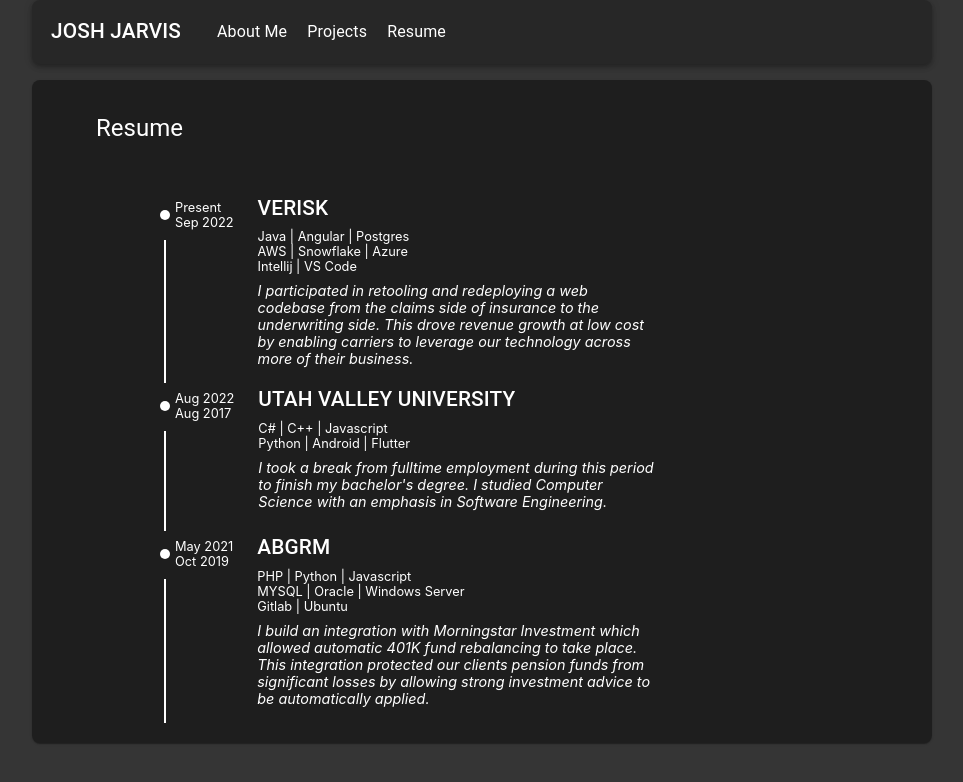
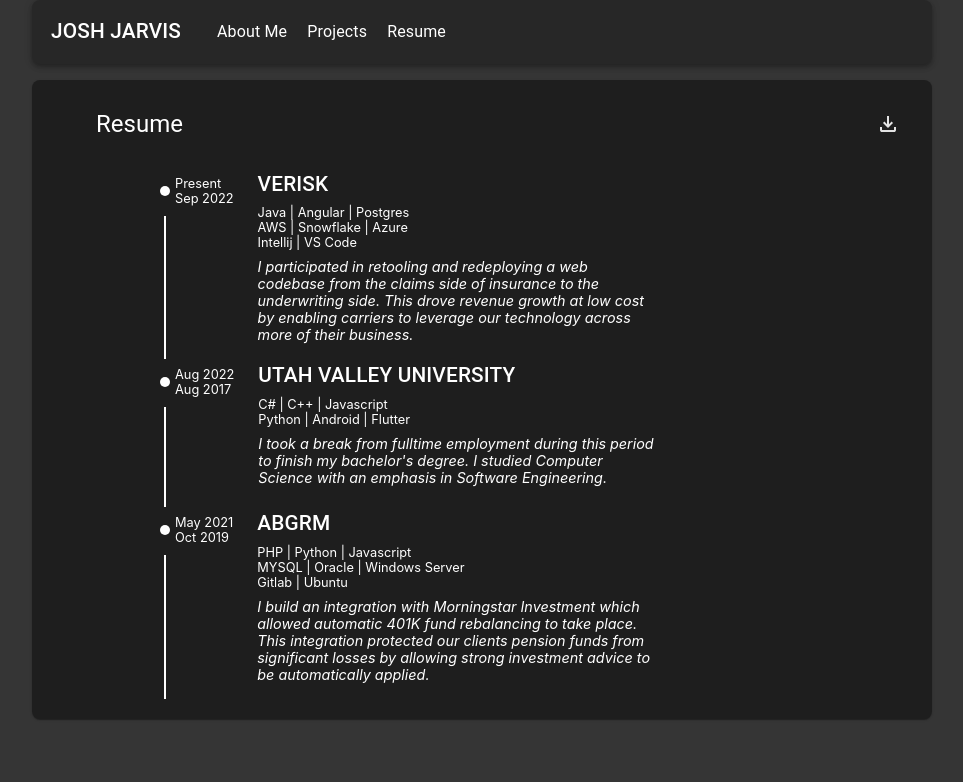
Before and after one commit to ixonstater/react-resume, a React (Vite) app: page /resume in a window 1280 px wide. Shown: the top 782 px of the page, without its empty margins (158-1121 px from the left). Built offline with nearby package versions, Linux system fonts and the light colour scheme.

Commit message:
Started adding download icon for hard copy resume.

```diff
--- /dev/null
+++ b/src/components/icons/DownloadIcon.tsx
@@ -0,0 +1,11 @@
+import { SvgIcon } from "@mui/material";
+
+export function DownloadIcon(): JSX.Element {
+  return (
+    <SvgIcon>
+      <svg xmlns="http://www.w3.org/2000/svg" height="24px" viewBox="0 -960 960 960" width="24px" fill="#e3e3e3">
+        <path d="M480-320 280-520l56-58 104 104v-326h80v326l104-104 56 58-200 200ZM240-160q-33 0-56.5-23.5T160-240v-120h80v120h480v-120h80v120q0 33-23.5 56.5T720-160H240Z" />
+      </svg>
+    </SvgIcon>
+  );
+}
--- a/src/resume/Resume.tsx
+++ b/src/resume/Resume.tsx
@@ -1,22 +1,30 @@
-import { Typography } from "@mui/material";
+import { Box, IconButton, Typography } from "@mui/material";
 import Page from "../components/Page";
 import Sxp from "../Sxp";
 import { ResumeEntry } from "./resume_entry/ResumeEntry";
+import { DownloadIcon } from "../components/icons/DownloadIcon";
 
 export function Resume(): JSX.Element {
   return (
     <Page>
-      <Typography
-        variant="h5"
+      <Box
         sx={{
-          mt: Sxp.sp5,
-          ml: { xs: Sxp.sp0, sm: Sxp.sp7 },
-          alignSelf: { xs: "center", sm: "start" },
-          mb: Sxp.sp6,
+          display: "flex",
+          flexDirection: "row",
+          alignItems: "center",
+          justifyContent: "space-between",
+          width: "100%",
+          pl: Sxp.sp7,
+          pr: Sxp.sp4,
+          py: Sxp.sp4,
+          boxSizing: "border-box",
         }}
       >
-        Resume
-      </Typography>
+        <Typography variant="h5">Resume</Typography>
+        <IconButton onClick={() => {}}>
+          <DownloadIcon></DownloadIcon>
+        </IconButton>
+      </Box>
       <ResumeEntry
         start={new Date("09/01/2022")}
         header={"Verisk"}
```
Also changed, not shown: public/aes_example/blog.html (+4 -3 lines), 1 other file (tests, documents, lock files or other folders).
